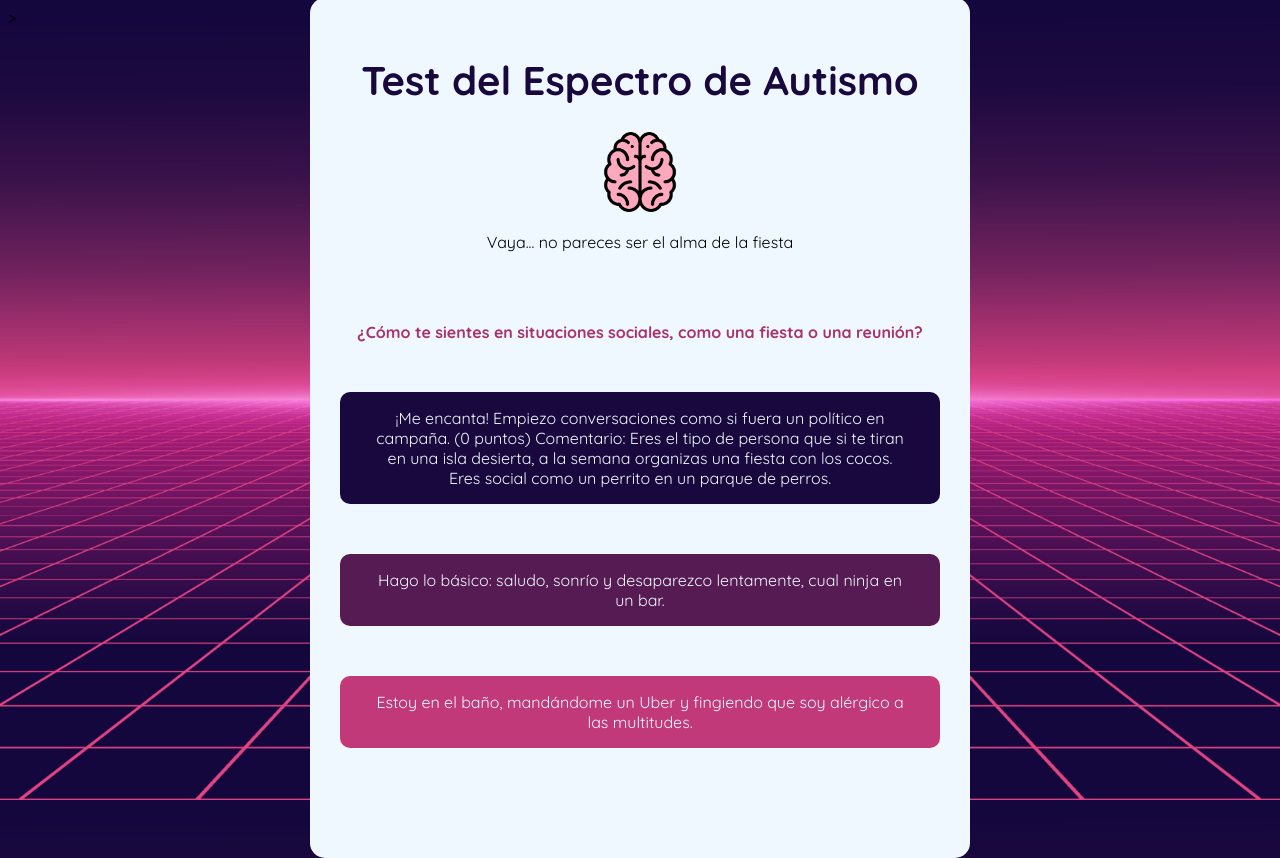
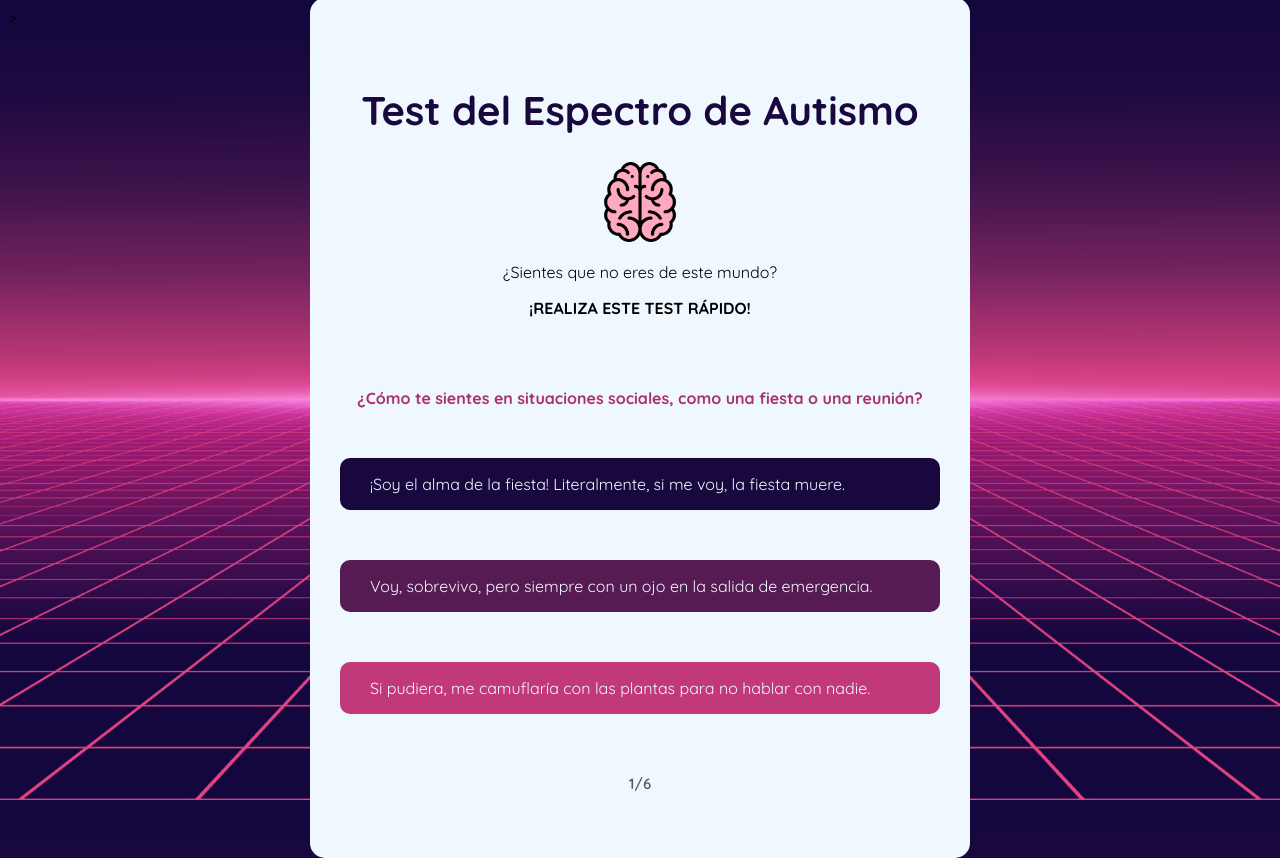
Before and after one commit to marilexx/Curso2024, a PHP site: page /VerdaderoFalso/index.html in a window 1280 px wide. Run offline with PHP 8.4, Linux system fonts and the light colour scheme.

Commit message:
clasedehjoy

```diff
--- a/Desarrollo WEB en Entorno Cliente/VerdaderoFalso/index.html
+++ b/Desarrollo WEB en Entorno Cliente/VerdaderoFalso/index.html
@@ -21,7 +21,7 @@
 
 
 
-<div class="contenedorCentrar">
+<div class="contenedorCentrar" id="pregunta1">
 
 
 
@@ -31,7 +31,8 @@
 
         <img src="assets//882998.png" alt="">
 
-        <p class="respuesta">Vaya... no pareces ser el alma de la fiesta</p>
+        <p class="respuesta">¿Sientes que no eres de este mundo?</p>
+        <p class="respuesta mayuscula">¡Realiza este test rápido!</p>
 
         <div class="pregunta">
 
@@ -40,24 +41,26 @@
         </div>
 
 
-        <div class="contenedorOpciones">
+        <div class="contenedorOpciones" id="respuesta1A">
 
-            <p>  ¡Me encanta! Empiezo conversaciones como si fuera un político en campaña. (0 puntos)
-                Comentario: Eres el tipo de persona que si te tiran en una isla desierta, a la semana organizas una fiesta con los cocos. Eres social como un perrito en un parque de perros. </p>
+            <p>  ¡Soy el alma de la fiesta! Literalmente, si me voy, la fiesta muere.  </p>
 
         </div>
 
-        <div class="contenedorOpciones b">
+        <div class="contenedorOpciones b" id="respuesta1B">
 
-            <p> Hago lo básico: saludo, sonrío y desaparezco lentamente, cual ninja en un bar.  </p>
+            <p> Voy, sobrevivo, pero siempre con un ojo en la salida de emergencia.  </p>
 
         </div>
 
-        <div class="contenedorOpciones c">
+        <div class="contenedorOpciones c"  id="respuesta1C">
 
-            <p>  Estoy en el baño, mandándome un Uber y fingiendo que soy alérgico a las multitudes.  </p>
+            <p>  Si pudiera, me camuflaría con las plantas para no hablar con nadie.  </p>
 
         </div>
+
+
+        <p class="progreso">1/6</p>
 
 
 
@@ -68,6 +71,250 @@
 </div>
 
 
+<!--  PREGUNTA 2  -->
 
+
+<div class="contenedorCentrar ocultar" id="pregunta2">
+
+
+
+    <div class="contenedorPregunta">
+
+        <h1>Test del Espectro de Autismo</h1>
+
+        <img src="assets//882998.png" alt="">
+
+        <p class="respuesta" id="comentario"></p>
+
+        <div class="pregunta">
+
+            <p>¿Te resulta fácil entender las expresiones faciales y el lenguaje corporal de los demás?
+            </p>
+
+        </div>
+
+
+        <div class="contenedorOpciones" id="respuesta2A">
+
+            <p> Sí, soy como un detector humano de emociones </p>
+
+        </div>
+
+        <div class="contenedorOpciones b" id="respuesta2B">
+
+            <p> A veces me cuesta, pero lo consigo después de unos segundos de análisis profundo.   </p>
+
+        </div>
+
+        <div class="contenedorOpciones c" id="respuesta2C">
+
+            <p>  ¿Expresiones? ¿Eso es como leer mentes o qué?  </p>
+
+        </div>
+
+
+
+        <p class="progreso">2/6</p>
+
+    </div>
+
+</div>
+
+
+<!--  PREGUNTA 3  -->
+
+
+
+<div class="contenedorCentrar ocultar" id="pregunta3">
+
+
+
+    <div class="contenedorPregunta">
+
+        <h1>Test del Espectro de Autismo</h1>
+
+        <img src="assets//882998.png" alt="">
+
+        <p class="respuesta" id="comentario3"></p>
+
+        <div class="pregunta">
+
+            <p>¿Tienes intereses muy específicos y te resulta fácil pasar horas enfocado/a en ellos?</p>
+
+        </div>
+
+
+        <div class="contenedorOpciones" id="respuesta3A">
+
+            <p> No, me disperso como wifi gratis en el centro de la ciudad. </p>
+
+        </div>
+
+        <div class="contenedorOpciones b" id="respuesta3B">
+
+            <p> No, me disperso como wifi gratis en el centro de la ciudad.  </p>
+
+        </div>
+
+        <div class="contenedorOpciones c"  id="respuesta3C">
+
+            <p> Tengo intereses tan específicos que hasta mi gato está harto de escucharlos.  </p>
+
+        </div>
+
+
+
+        <p class="progreso">3/6</p>
+
+    </div>
+
+</div>
+
+<!--  PREGUNTA 4  -->
+
+<div class="contenedorCentrar ocultar" id="pregunta4">
+
+
+
+    <div class="contenedorPregunta">
+
+        <h1>Test del Espectro de Autismo</h1>
+
+        <img src="assets//882998.png" alt="">
+
+        <p class="respuesta" id="comentario4">Vaya... no pareces ser el alma de la fiesta</p>
+
+        <div class="pregunta">
+
+            <p>¿Cómo reaccionas ante cambios en tu rutina diaria?
+            </p>
+
+        </div>
+
+
+        <div class="contenedorOpciones" id="respuesta4A">
+
+            <p>  ¡Cualquier cambio es una oportunidad! (Dijo nadie jamás, pero bueno). </p>
+
+        </div>
+
+        <div class="contenedorOpciones b" id="respuesta4B">
+
+            <p> Me molesta un poco, pero me adapto. Soy como un cactus en un desierto, sobrevivo.  </p>
+
+        </div>
+
+        <div class="contenedorOpciones c" id="respuesta4C">
+
+            <p> Si algo cambia, ya estoy buscando un búnker.  </p>
+
+        </div>
+
+
+        <p class="progreso">4/6</p>
+
+
+    </div>
+
+</div>
+
+<!--  PREGUNTA 5  -->
+
+<div class="contenedorCentrar ocultar" id="pregunta5">
+
+
+
+    <div class="contenedorPregunta">
+
+        <h1>Test del Espectro de Autismo</h1>
+
+        <img src="assets//882998.png" alt="">
+
+        <p class="respuesta" id="comentario">Vaya... no pareces ser el alma de la fiesta</p>
+
+        <div class="pregunta">
+
+            <p>¿Cómo es tu capacidad para seguir conversaciones largas o complejas?</p>
+
+        </div>
+
+
+        <div class="contenedorOpciones"  id="respuesta5A">
+
+            <p>  ¡Nací para esto! Podría seguir una conversación de cinco horas sobre el clima. </p>
+
+        </div>
+
+        <div class="contenedorOpciones b" id="respuesta5B">
+
+            <p> Me pierdo un poco, pero sigo flotando por ahí </p>
+
+        </div>
+
+        <div class="contenedorOpciones c" id="respuesta5C">
+
+            <p>  ¿Conversación larga? Perdí el hilo después de la primera frase  </p>
+
+        </div>
+
+
+        <p class="progreso">5/6</p>
+
+
+    </div>
+
+</div>
+
+<!--  PREGUNTA 6  -->
+
+
+<div class="contenedorCentrar ocultar" id="pregunta6">
+
+
+
+    <div class="contenedorPregunta">
+
+        <h1>Test del Espectro de Autismo</h1>
+
+        <img src="assets//882998.png" alt="">
+
+        <p class="respuesta" id="comentario">Vaya... no pareces ser el alma de la fiesta</p>
+
+        <div class="pregunta">
+
+            <p>¿Cómo reaccionas ante sonidos, luces o estímulos sensoriales intensos?
+            </p>
+
+        </div>
+
+
+        <div class="contenedorOpciones" id="respuesta6A">
+
+            <p> Me da igual, soy inmune. ¡Podrían ponerme en un concierto de heavy metal y ni me inmutaría!  </p>
+
+        </div>
+
+        <div class="contenedorOpciones b" id="respuesta6B">
+
+            <p>Me incomodan, pero solo un poco. Sigo funcionando, aunque con menos gracia.  </p>
+
+        </div>
+
+        <div class="contenedorOpciones c" id="respuesta6C">
+
+            <p> Luces brillantes, ruidos fuertes… Es como si me estuvieran atacando con fuegos artificiales. </p>
+
+        </div>
+
+
+        <p class="progreso">6/6</p>
+
+
+    </div>
+
+</div>
+
+
+<script src="script.js"></script>
 </body>
 </html>
--- a/Desarrollo WEB en Entorno Cliente/VerdaderoFalso/style.css
+++ b/Desarrollo WEB en Entorno Cliente/VerdaderoFalso/style.css
@@ -12,6 +12,7 @@ body{
 h1{
     color:rgb(25, 8, 62);
     text-align: center;
+    padding-top: 30px;
     font-size: 40px;
 }
 
@@ -96,3 +97,19 @@ button{
 img{
     width: 80px;
 }
+
+.progreso{
+   font-size: 15px;
+   margin-top: 60px;
+   color: rgb(88, 88, 88);
+   font-weight: 600;
+
+}
+.ocultar {
+    display: none;
+}
+
+.mayuscula{
+    text-transform: uppercase;
+    font-weight: bold;
+}
```
Also changed, not shown: Desarrollo WEB en Entorno Cliente/VerdaderoFalso/script.js (added, +178 -0 lines).
